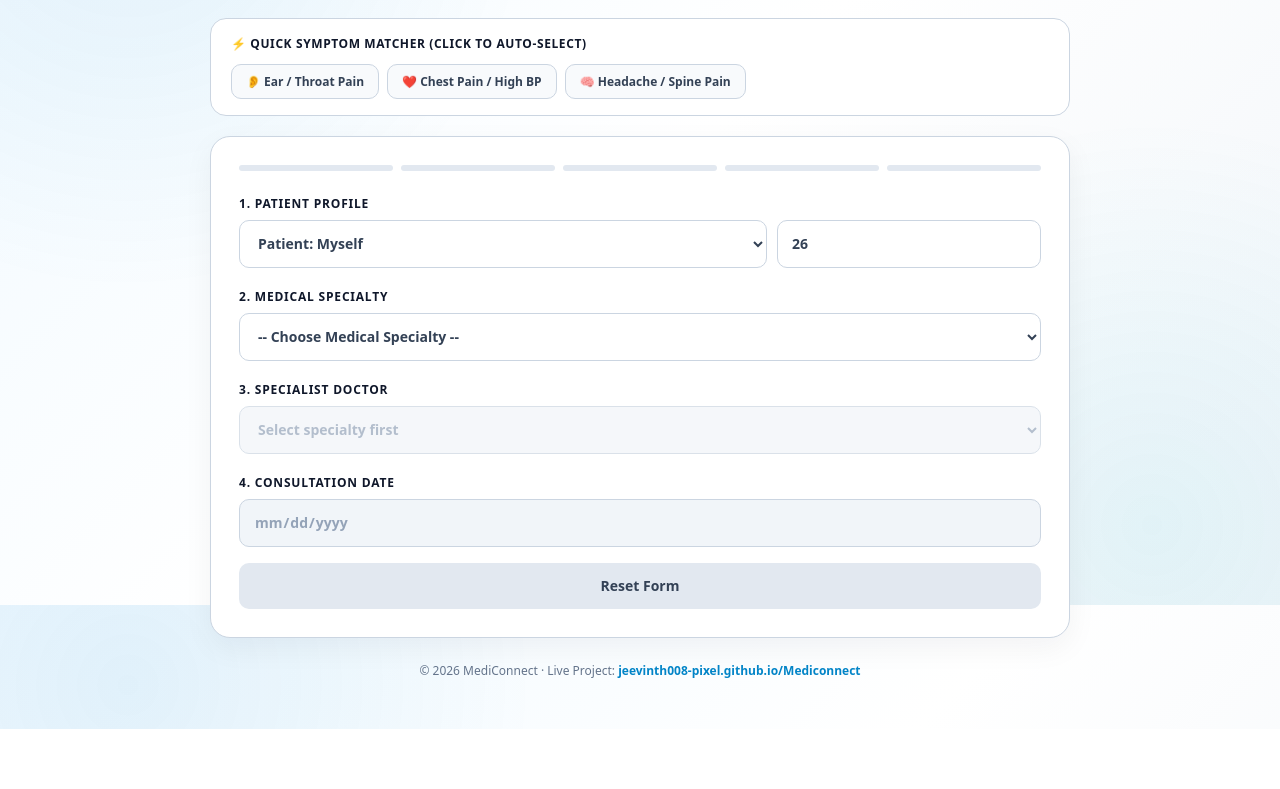
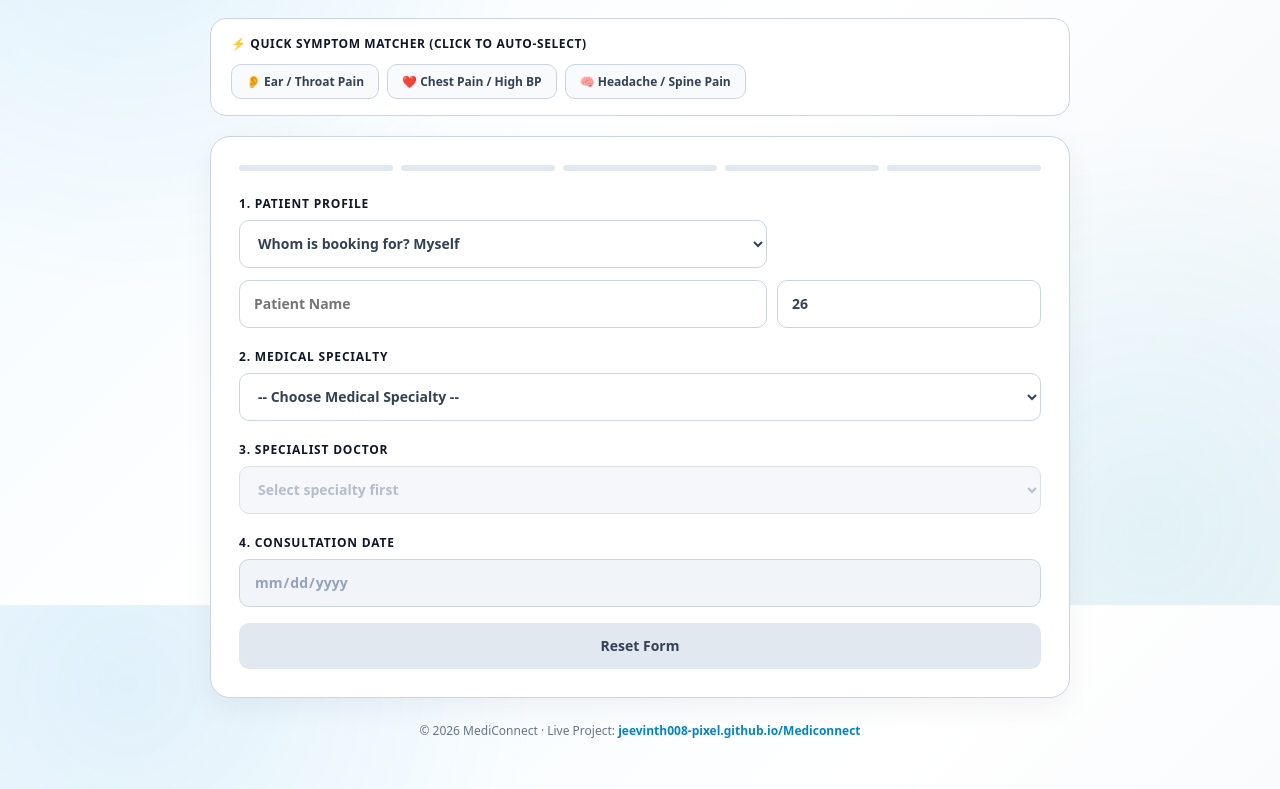
Before and after one commit to Kalaisk-47/Medi-connect, a React (Vite) app: page / in a window 1280 px wide. Shown: the part 995-1784 px from the top of the page. Before the commit the page ends 1724 px from the top, so only its background shows below. Built offline with nearby package versions, Linux system fonts and the light colour scheme.

Commit message:
Update payment QR and patient booking fields

```diff
--- a/src/App.jsx
+++ b/src/App.jsx
@@ -52,6 +52,10 @@ function App() {
   const [specialty, setSpecialty] = useState('')
   const [doctorId, setDoctorId] = useState('')
   const [patientType, setPatientType] = useState('Myself')
+  const [patientName, setPatientName] = useState(() => {
+    const saved = localStorage.getItem('mediconnect_user')
+    return saved ? JSON.parse(saved).name : ''
+  })
   const [patientAge, setPatientAge] = useState('26')
   const [date, setDate] = useState('')
   const [time, setTime] = useState('')
@@ -144,6 +148,7 @@ function App() {
     const nextUser = { name: identifier.split('@')[0] || 'Patient', email: identifier }
     localStorage.setItem('mediconnect_user', JSON.stringify(nextUser))
     setCurrentUser(nextUser)
+    setPatientName(nextUser.name)
     setIsAuthOpen(false)
     setLoginInput('')
   }
@@ -172,6 +177,7 @@ function App() {
     setSpecialty('')
     setDoctorId('')
     setPatientType('Myself')
+    setPatientName(currentUser?.name || '')
     setPatientAge('26')
     setDate('')
     setTime('')
@@ -186,9 +192,7 @@ function App() {
   const doctorList = specialty ? doctors[specialty] : []
   const dayOfWeek = date ? new Date(`${date}T00:00:00`).getDay() : null
   const isToday = date === getLocalDateString()
-  const qrUrl = selectedDoctor
-    ? `https://api.qrserver.com/v1/create-qr-code/?size=160x160&data=${encodeURIComponent(`upi://pay?pa=${encodeURIComponent(selectedDoctor.hospital.upiId)}&pn=${encodeURIComponent(selectedDoctor.hospital.name)}&cu=INR`)}`
-    : ''
+  const qrImage = '/payment-qr.svg'
 
   return (
     <>
@@ -286,14 +290,33 @@ function App() {
 
           <div className="step-title">1. Patient Profile</div>
           <div className="family-row">
-            <select value={patientType} onChange={(e) => setPatientType(e.target.value)}>
-              <option value="Myself">Patient: Myself</option>
-              <option value="Father">Patient: Father</option>
-              <option value="Mother">Patient: Mother</option>
-              <option value="Spouse">Patient: Spouse</option>
-              <option value="Child">Patient: Child</option>
+            <select value={patientType} onChange={(e) => setPatientType(e.target.value)} aria-label="Who is booking for">
+              <option value="Myself">Whom is booking for? Myself</option>
+              <option value="Father">Whom is booking for? Father</option>
+              <option value="Mother">Whom is booking for? Mother</option>
+              <option value="Spouse">Whom is booking for? Spouse</option>
+              <option value="Child">Whom is booking for? Child</option>
             </select>
-            <input type="number" id="patientAge" placeholder="Age" min="1" max="110" value={patientAge} onChange={(e) => setPatientAge(e.target.value)} />
+          </div>
+          <div className="family-row" style={{ marginTop: '12px' }}>
+            <input
+              type="text"
+              id="patientName"
+              placeholder="Patient Name"
+              value={patientName}
+              onChange={(e) => setPatientName(e.target.value)}
+              aria-label="Patient Name"
+            />
+            <input
+              type="number"
+              id="patientAge"
+              placeholder="Age"
+              min="1"
+              max="110"
+              value={patientAge}
+              onChange={(e) => setPatientAge(e.target.value)}
+              aria-label="Patient Age"
+            />
           </div>
 
           <div className="step-title">2. Medical Specialty</div>
@@ -406,7 +429,7 @@ function App() {
             <div id="paymentArea" style={{ display: 'block' }}>
               <div className="gpay-badge">💳 Google Pay / PhonePe UPI</div>
               <div id="bookingSummary" className="booking-summary">
-                <div className="summary-item"><strong>Patient Profile</strong>{patientType} ({patientAge} Yrs)</div>
+                <div className="summary-item"><strong>Patient Profile</strong>{patientName || patientType} ({patientAge} Yrs)</div>
                 <div className="summary-item"><strong>Doctor</strong>{selectedDoctor.name}</div>
                 <div className="summary-item"><strong>Hospital</strong>{selectedDoctor.hospital.name}</div>
                 <div className="summary-item"><strong>Date &amp; Slot</strong>{date} · {time}</div>
@@ -414,7 +437,7 @@ function App() {
                 <div className="summary-item"><strong>OPD Status</strong>On Schedule</div>
               </div>
               <div id="qrContainer">
-                <img src={qrUrl} alt="UPI QR" style={{ borderRadius: '8px', width: '160px', height: '160px' }} />
+                <img src={qrImage} alt="UPI QR" style={{ borderRadius: '8px', width: '160px', height: '160px' }} />
               </div>
               <div style={{ fontSize: '11px', color: 'var(--muted)', marginBottom: '12px' }}>
                 Scan the QR with any UPI app and complete the token reservation.
```
Also changed, not shown: public/payment-qr.svg (added).
